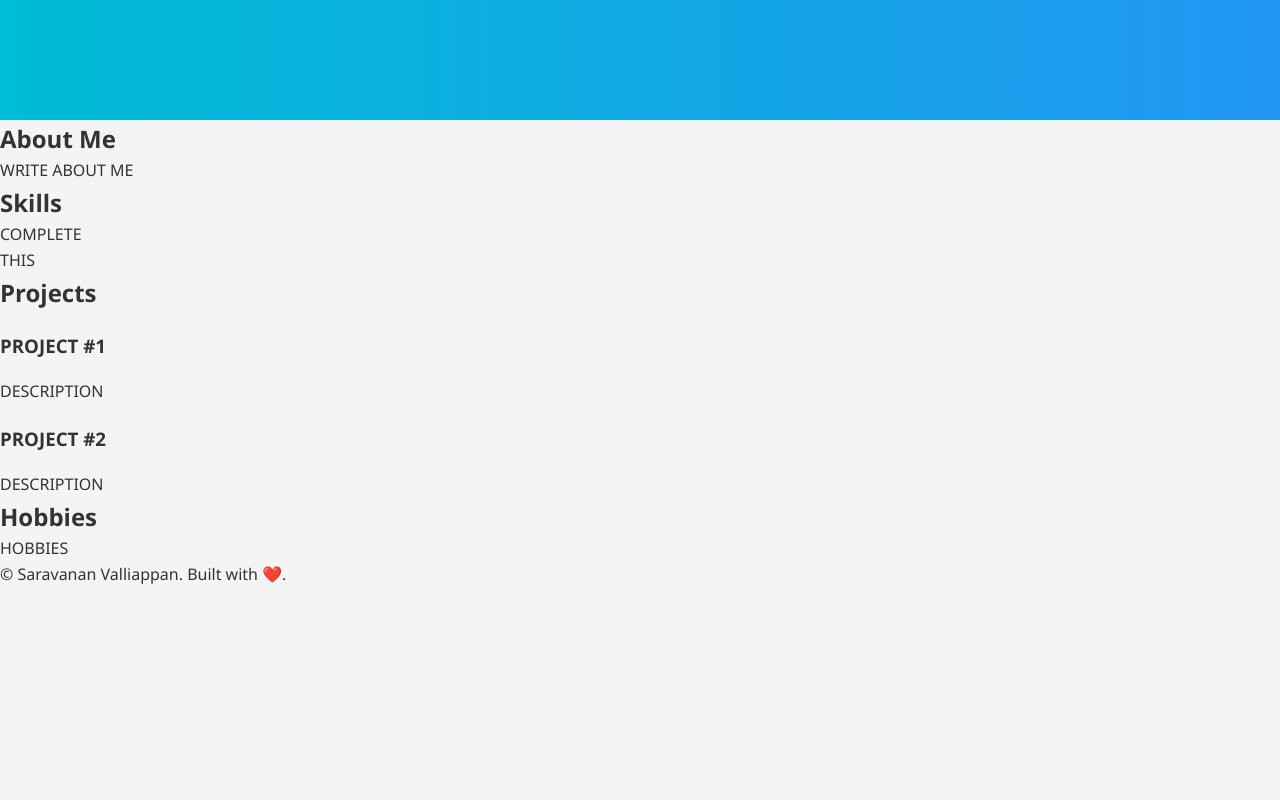
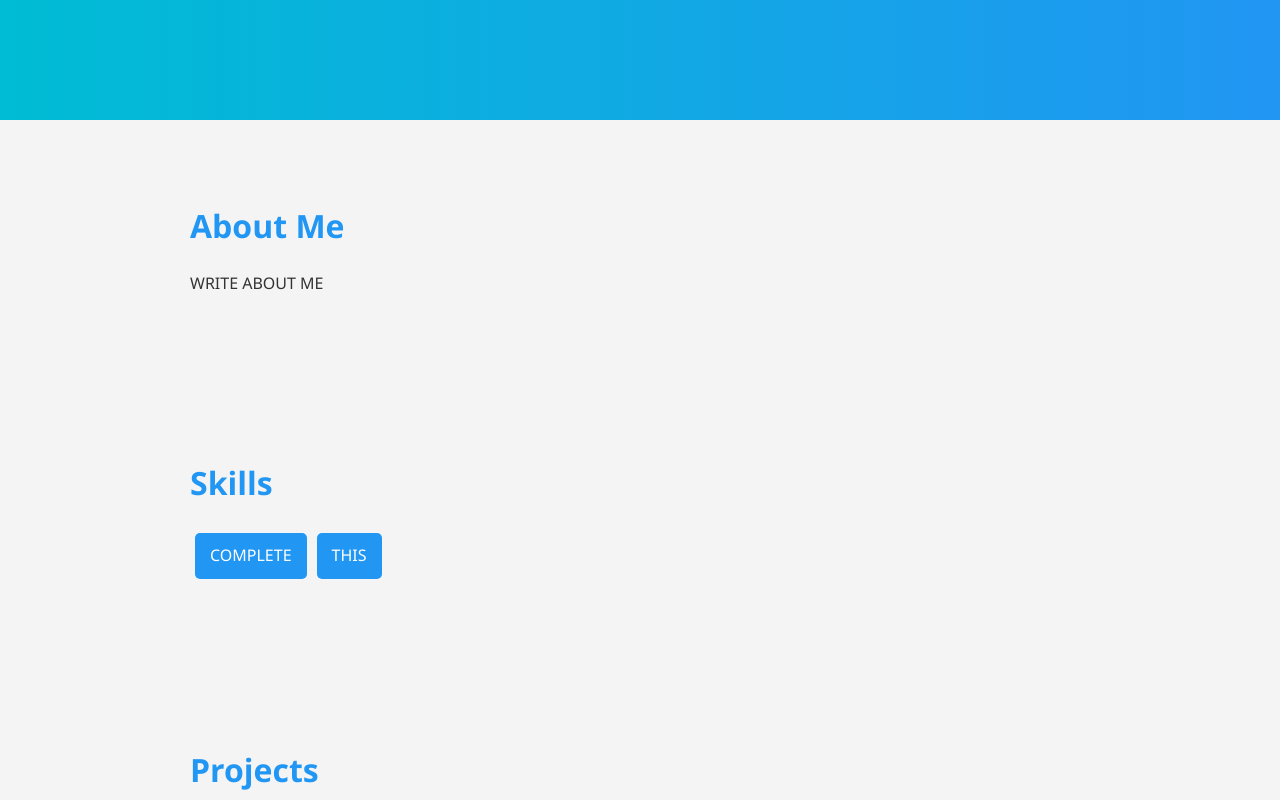
Before and after one commit to sar-valliappan/Website, a plain HTML site: page index.html in a window 1280 px wide. Shown: the part 680-1480 px from the top of the page. Before the commit the page ends 1267 px from the top, so only its background shows below. Drawn offline with Linux system fonts and the light colour scheme.

Commit message:
content css

```diff
--- a/style.css
+++ b/style.css
@@ -2,6 +2,7 @@
     --navbar-background: #0004ff;
     --navbar-text-color: #ffe082;
     --navbar-hover-color: #00bcd4;
+    --title-color: #2196f3;
 }
 
 body, h1, h2, p, ul {
@@ -72,7 +73,7 @@ header {
   padding: 10px 20px;
   margin-top: 20px;
   background: #fff;
-  color: #2196f3;
+  color: var(--title-color);
   border: none;
   border-radius: 5px;
   cursor: pointer;
@@ -81,3 +82,41 @@ header {
 .hero button:hover {
   background: #eee;
 }
+
+.content-section {
+  padding: 80px 20px;
+  max-width: 900px;
+  margin: auto;
+}
+h2 {
+  font-size: 2rem;
+  margin-bottom: 20px;
+  color: var(--title-color);
+}
+.skills-list {
+  list-style: none;
+  display: flex;
+  flex-wrap: wrap;
+}
+.skills-list li {
+  background: var(--title-color);
+  color: #fff;
+  padding: 10px 15px;
+  margin: 5px;
+  border-radius: 5px;
+}
+.projects-grid {
+  display: grid;
+  grid-template-columns: repeat(auto-fit, minmax(250px, 1fr));
+  gap: 20px;
+}
+.project-card {
+  background: #fff;
+  padding: 20px;
+  border-radius: 10px;
+  box-shadow: 0 2px 8px rgba(0,0,0,0.1);
+}
+
+.project-card h3, .project-card p {
+  margin-top: 0;
+}
```
